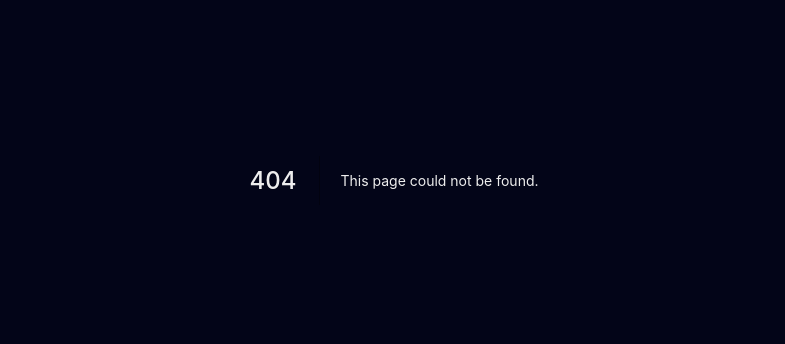
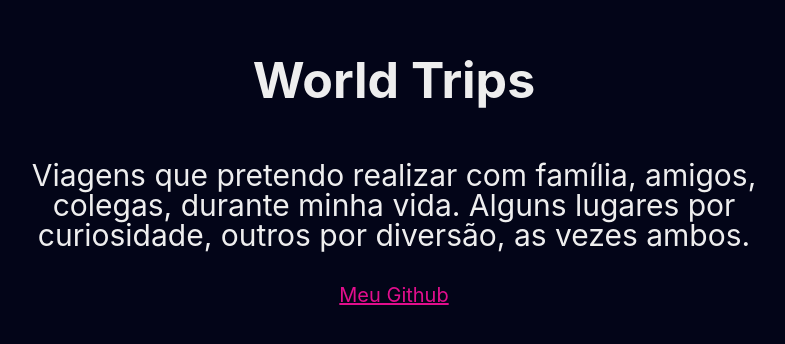
Before and after one commit to SilvanoGPM/world-trips, a Next.js app: page /about in a window 1280 px wide. Before the commit this address had no page. Shown: the part 220-564 px from the top of the page, without its empty margins (246-1031 px from the left). Built offline with nearby package versions, Linux system fonts and the light colour scheme.

Commit message:
feat: about page created

```diff
--- a/next.config.js
+++ b/next.config.js
@@ -10,6 +10,10 @@
 
 module.exports = withPWA({
   ...nextConfig,
+  swcMinify: true,
+  experimental: {
+    styledComponents: true,
+  },
   pwa: {
     dest: 'public',
     disable: !isProduction,
--- a/package.json
+++ b/package.json
@@ -17,6 +17,8 @@
   "dependencies": {
     "@react-leaflet/core": "^1.0.2",
     "@styled-icons/evaicons-outline": "^10.34.0",
+    "graphql": "^16.4.0",
+    "graphql-request": "^4.2.0",
     "leaflet": "^1.7.1",
     "next": "12.0.10",
     "next-pwa": "^5.5.2",
--- a/src/components/LinkWrapper/styles.ts
+++ b/src/components/LinkWrapper/styles.ts
@@ -4,7 +4,7 @@
   position: fixed;
   z-index: ${({ theme }) => theme.zIndexes.fixed};
   top: ${({ theme }) => theme.sizes.medium};
-  left: ${({ theme }) => theme.sizes.medium};
+  right: ${({ theme }) => theme.sizes.medium};
   color: ${({ theme }) => theme.colors.white};
   cursor: pointer;
 
--- /dev/null
+++ b/src/pages/about.tsx
@@ -0,0 +1,5 @@
+import { AboutTemplate } from 'templates/About';
+
+export default function About() {
+  return <AboutTemplate />;
+}
--- /dev/null
+++ b/src/templates/About/index.tsx
@@ -0,0 +1,26 @@
+import { CloseOutline } from '@styled-icons/evaicons-outline/CloseOutline';
+
+import { LinkWrapper } from 'components/LinkWrapper';
+import * as S from './styles';
+
+export function AboutTemplate() {
+  return (
+    <S.Content>
+      <LinkWrapper href="/">
+        <CloseOutline size={32} aria-label="Back to home" />
+      </LinkWrapper>
+
+      <S.Heading>World Trips</S.Heading>
+
+      <S.Body>
+        <p>
+          Viagens que pretendo realizar com família, amigos, colegas, durante
+          minha vida. Alguns lugares por curiosidade, outros por diversão, as
+          vezes ambos.
+        </p>
+
+        <a href="https://github.com/SkyG0D">Meu Github</a>
+      </S.Body>
+    </S.Content>
+  );
+}
--- /dev/null
+++ b/src/templates/About/styles.ts
@@ -0,0 +1,26 @@
+import styled from 'styled-components';
+
+export const Content = styled.section`
+  text-align: center;
+  display: flex;
+  justify-content: center;
+  align-items: center;
+  flex-direction: column;
+  margin: auto;
+  height: 100vh;
+  max-width: ${({ theme }) => theme.sizes.container};
+`;
+
+export const Heading = styled.h1`
+  font-size: ${({ theme }) => theme.sizes.large};
+  margin-bottom: ${({ theme }) => theme.sizes.large};
+`;
+
+export const Body = styled.div`
+  p {
+    font-size: ${({ theme }) => theme.sizes.medium};
+    line-height: ${({ theme }) => theme.sizes.medium};
+    max-width: calc(${({ theme }) => theme.sizes.container} / 1.2);
+    margin-bottom: ${({ theme }) => theme.sizes.medium};
+  }
+`;
```
Also changed, not shown: src/pages/index.tsx (+12 -1 lines), 1 other file (tests, documents, lock files or other folders).
